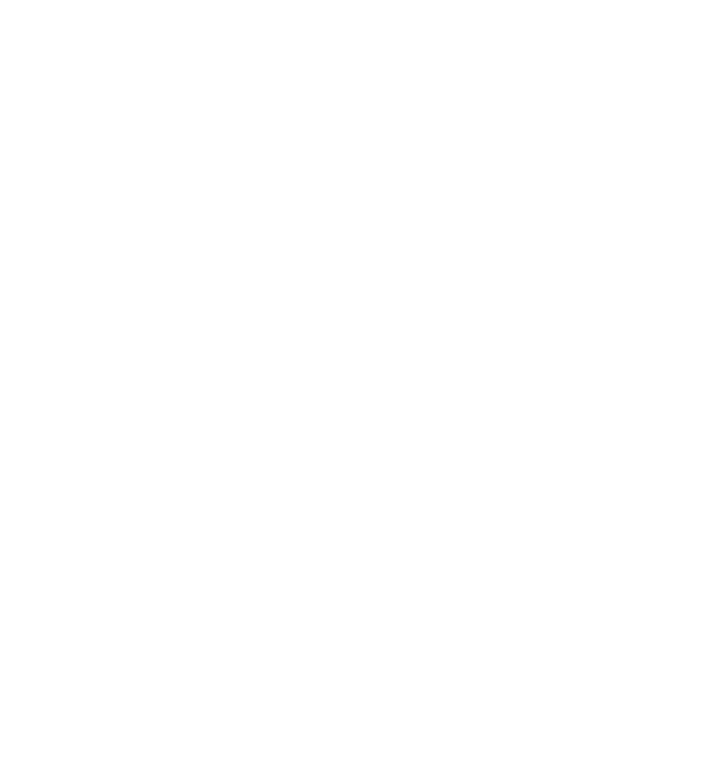
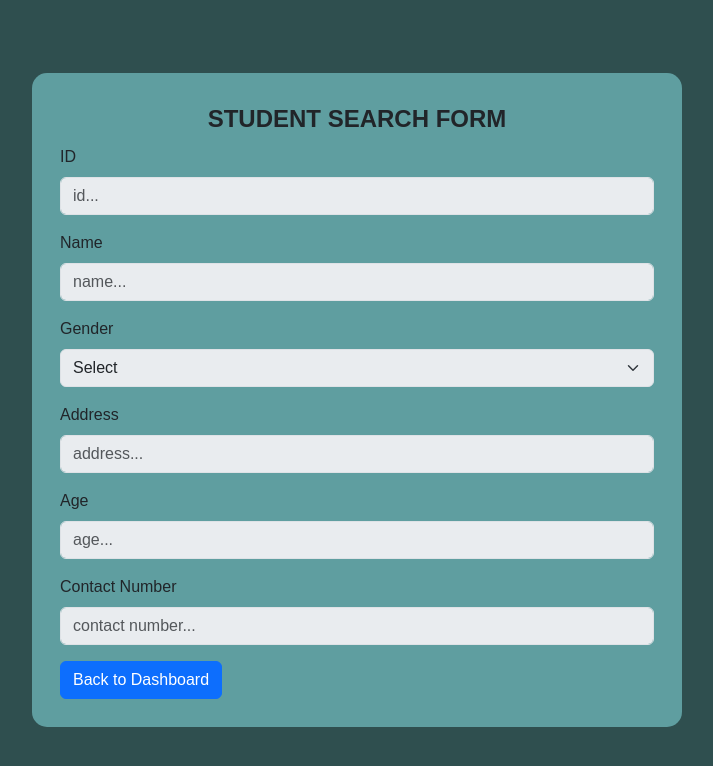
Before and after one commit to iCET-108-109/Project-Class-Front-End, a plain HTML site: page student/student.html in a window 1280 px wide. Shown: the whole page, without its empty margins (283-996 px from the left). Drawn offline with nearby package versions, Linux system fonts and the light colour scheme.

Commit message:
search-form

```diff
--- a/student/student.css
+++ b/student/student.css
@@ -0,0 +1,26 @@
+*{
+    padding: 0%;
+    margin: 0%;
+    font-family: sans-serif;
+    box-sizing: border-box;
+}
+
+body{
+    display: flex;
+    justify-content: center;
+    align-items: center;
+    height: 100vh;
+    background-color: darkslategrey;
+}
+
+.container{
+    max-width: 650px;
+    padding: 28px;
+    margin: 0 28px;
+    border-radius: 15px;
+    background-color: cadetblue;
+}
+
+a:hover{
+    cursor: pointer;
+}
--- a/student/student.html
+++ b/student/student.html
@@ -1,11 +1,67 @@
 <!DOCTYPE html>
 <html lang="en">
+
 <head>
     <meta charset="UTF-8">
     <meta name="viewport" content="width=device-width, initial-scale=1.0">
-    <title>Document</title>
+    <link href="https://cdn.jsdelivr.net/npm/bootstrap@5.3.3/dist/css/bootstrap.min.css" rel="stylesheet"
+        integrity="sha384-QWTKZyjpPEjISv5WaRU9OFeRpok6YctnYmDr5pNlyT2bRjXh0JMhjY6hW+ALEwIH" crossorigin="anonymous">
+    <link rel="stylesheet" href="student.css">
+    <title>Student Search Form</title>
 </head>
+
 <body>
+    <div class="container">
+        <form>
+            <fieldset disabled>
+                <legend>
+                    <center><b>STUDENT SEARCH FORM</b></center>
+                </legend>
 
+                <div class="mb-3">
+                    <label for="stuID" class="form-label">ID</label>
+                    <input type="text" id="stuID" class="form-control" placeholder="id...">
+                </div>
+
+                <div class="mb-3">
+                    <label for="stuName" class="form-label">Name</label>
+                    <input type="text" id="stuName" class="form-control" placeholder="name...">
+                </div>
+
+                <div class="mb-3">
+                    <label for="stuGender" class="form-label">Gender</label>
+                    <select id="stuGender" class="form-select">
+                        <option>Select</option>
+                        <option>Female</option>
+                        <option>Male</option>
+                    </select>
+                </div>
+
+                <div class="mb-3">
+                    <label for="stuAddress" class="form-label">Address</label>
+                    <input type="text" id="stuAddress" class="form-control" placeholder="address...">
+                </div>
+
+                <div class="mb-3">
+                    <label for="stuAge" class="form-label">Age</label>
+                    <input type="number" id="stuAge" class="form-control" placeholder="age...">
+                </div>
+
+                <div class="mb-3">
+                    <label for="stuContact" class="form-label">Contact Number</label>
+                    <input type="text" id="stuContact" class="form-control" placeholder="contact number...">
+                </div>
+
+            </fieldset>
+
+        </form>
+
+        <button type="dashboard" class="btn btn-primary">Back to Dashboard</button>
+    </div>
+
+    <script src="https://cdn.jsdelivr.net/npm/bootstrap@5.3.3/dist/js/bootstrap.bundle.min.js"
+        integrity="sha384-YvpcrYf0tY3lHB60NNkmXc5s9fDVZLESaAA55NDzOxhy9GkcIdslK1eN7N6jIeHz"
+        crossorigin="anonymous"></script>
 </body>
+
 </html>
```
